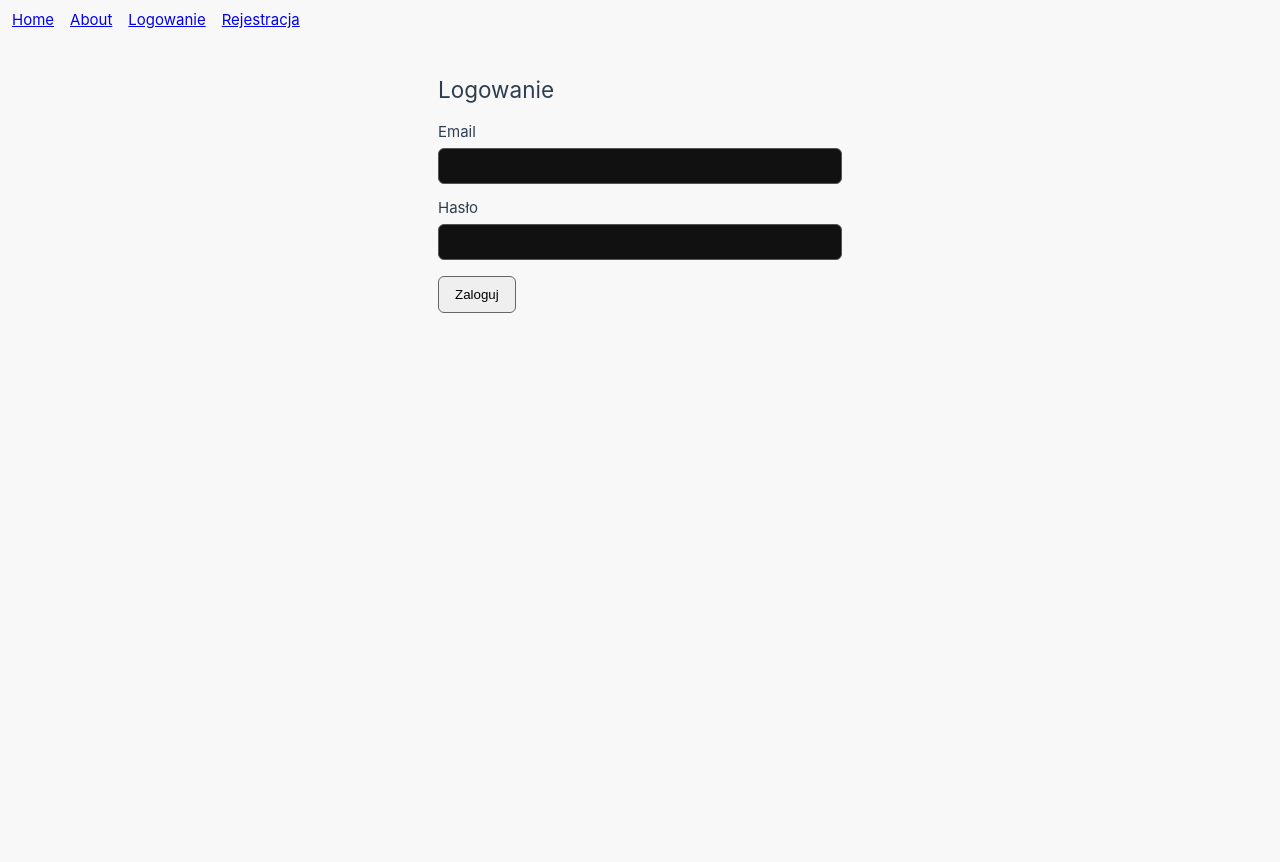
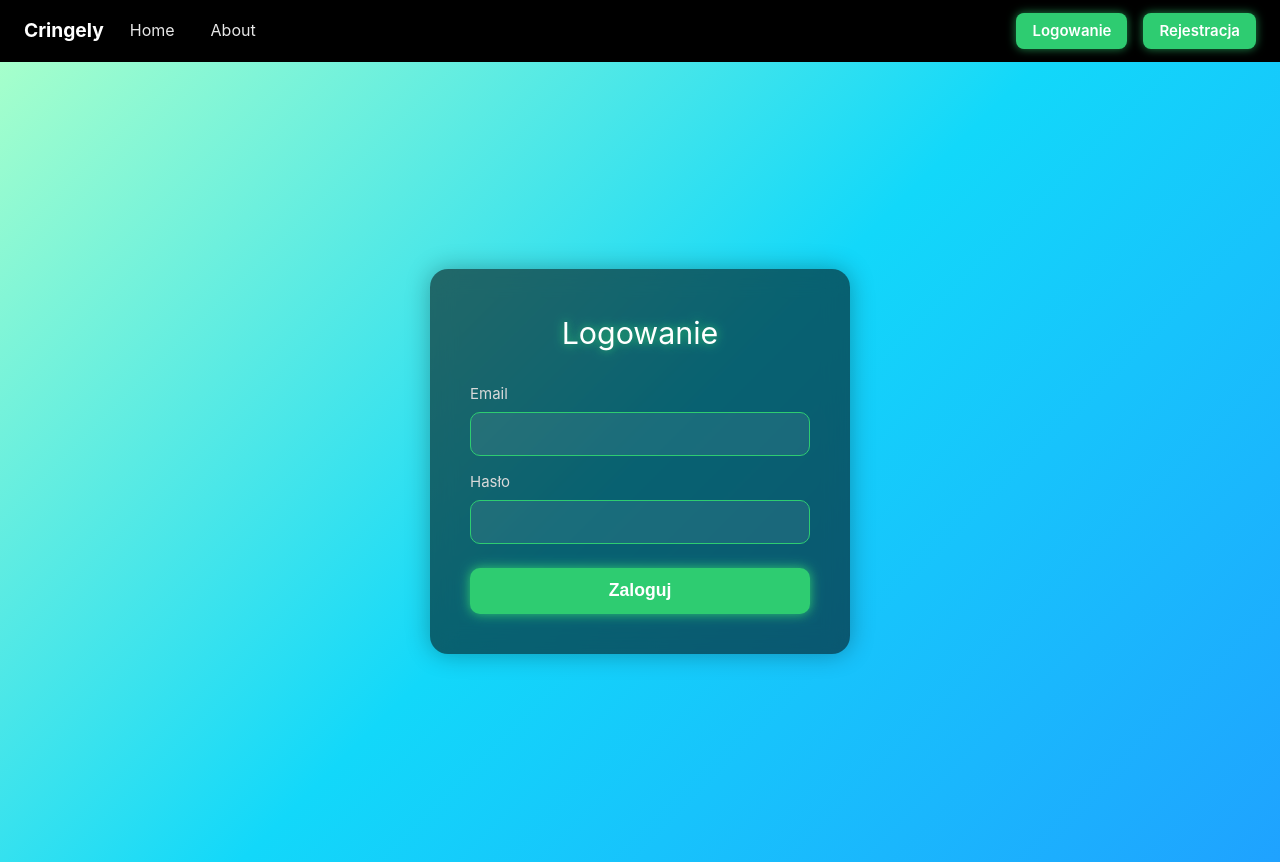
Before and after one commit to mejkelele/javascript-project, a Vue app in the folder Cringely/: page /login in a window 1280 px wide. Before the commit the page ends 800 px from the top, so only its background shows below. Built offline with nearby package versions, Linux system fonts and the light colour scheme; no server answers.

Commit message:
dodanie stylow do widokow logowania, rejestracji oraz do navbara

```diff
--- a/Cringely/src/App.vue
+++ b/Cringely/src/App.vue
@@ -1,22 +1,36 @@
 <script setup>
+import { RouterLink, RouterView } from 'vue-router'
 import { useAuthStore } from './stores/auth'
+
 const auth = useAuthStore()
 </script>
 
 <template>
-  <nav style="display:flex; gap:1rem; padding:8px 12px;">
-    <RouterLink to="/">Home</RouterLink>
-    <RouterLink to="/about">About</RouterLink>
+  <nav class="navbar">
 
-    <template v-if="!auth.isAuthenticated">
-      <RouterLink to="/login">Logowanie</RouterLink>
-      <RouterLink to="/register">Rejestracja</RouterLink>
-    </template>
+    <div class="nav-left">
+      <RouterLink to="/" class="nav-logo">
+        Cringely
+      </RouterLink>
 
-    <template v-else>
-      <span>Witaj, {{ auth.user?.name || auth.user?.email }}</span>
-      <button @click="auth.logout()">Wyloguj</button>
-    </template>
+      <RouterLink to="/" class="nav-link">Home</RouterLink>
+      <RouterLink to="/about" class="nav-link">About</RouterLink>
+    </div>
+
+    <div class="nav-right">
+
+      <template v-if="!auth.isAuthenticated">
+        <RouterLink to="/login" class="nav-btn">Logowanie</RouterLink>
+        <RouterLink to="/register" class="nav-btn">Rejestracja</RouterLink>
+      </template>
+
+      <template v-else>
+        <span class="nav-user">👋 {{ auth.user?.name || auth.user?.email }}</span>
+        <button class="nav-btn" @click="auth.logout()">Wyloguj</button>
+      </template>
+
+    </div>
+
   </nav>
 
   <RouterView />
--- a/Cringely/src/assets/main.css
+++ b/Cringely/src/assets/main.css
@@ -1 +1,196 @@
 @import './base.css';
+
+/* AUTH VIEWS (Login + Register) */
+
+.auth-page {
+  min-height: 100vh;
+  background: linear-gradient(135deg, #a6ffcb 0%, #12d8fa 50%, #1fa2ff 100%);
+  display: flex;
+  flex-direction: column;
+  justify-content: center;
+  align-items: center;
+  padding: 2rem;
+}
+
+.auth-card {
+  width: 100%;
+  max-width: 420px;
+  padding: 2.5rem;
+  border-radius: 18px;
+  background: rgba(0, 0, 0, 0.55);
+  backdrop-filter: blur(12px);
+  box-shadow: 0 0 25px rgba(0, 0, 0, 0.3);
+  animation: fadeIn 0.5s ease-out;
+}
+
+.auth-card h2 {
+  text-align: center;
+  margin-bottom: 1.5rem;
+  color: white;
+  font-size: 1.9rem;
+  text-shadow: 0 0 10px #2ecc71;
+}
+
+/* Formularz */
+label {
+  color: #d9d9d9;
+  display: block;
+  margin-top: 14px;
+}
+
+input {
+  width: 100%;
+  padding: 0.75rem;
+  margin-top: 6px;
+  border: 1px solid #2ecc71;
+  border-radius: 10px;
+  background: rgba(255, 255, 255, 0.07);
+  color: #fff;
+  font-size: 1rem;
+  transition: 0.2s;
+}
+
+input:focus {
+  border-color: #27ae60;
+  box-shadow: 0 0 10px #2ecc71;
+  outline: none;
+}
+
+/* Przyciski */
+button {
+  width: 100%;
+  margin-top: 1.5rem;
+  padding: 0.8rem;
+  font-size: 1.1rem;
+  border: none;
+  border-radius: 10px;
+  cursor: pointer;
+  background: #2ecc71;
+  color: white;
+  font-weight: bold;
+  transition: 0.25s;
+  box-shadow: 0 0 12px #2ecc71;
+}
+
+button:hover {
+  background: #27ae60;
+  box-shadow: 0 0 18px #2ecc71;
+}
+
+button:disabled {
+  opacity: 0.6;
+  cursor: not-allowed;
+}
+
+/* Wiadomości */
+.ok {
+  color: #2ecc71;
+  margin-top: 1rem;
+  text-align: center;
+}
+
+.err {
+  color: #ff6b6b;
+  margin-top: 1rem;
+  text-align: center;
+}
+
+/* Animacje */
+@keyframes fadeIn {
+  from {
+    opacity: 0;
+    transform: translateY(10px);
+  }
+  to {
+    opacity: 1;
+    transform: translateY(0);
+  }
+}
+
+.navbar {
+    width: 100%;
+    padding: 12px 24px;
+
+    /* Ciemne, półprzezroczyste tło */
+    background: rgba(0, 0, 0, 1);
+
+    display: flex;
+    justify-content: space-between;
+    align-items: center;
+
+
+    position: sticky;
+    top: 0;
+    z-index: 100;
+  }
+
+  /* --- Left side: logo + links --- */
+  .nav-left {
+    display: flex;
+    align-items: center;
+    gap: 1rem;
+  }
+
+  .nav-logo {
+    display: flex;
+    align-items: center;
+    gap: 6px;
+    color: white;
+    font-weight: bold;
+    font-size: 1.2rem;
+    text-decoration: none;
+  }
+
+  .nav-logo img {
+    width: 34px;
+    height: 34px;
+    filter: drop-shadow(0 0 6px rgba(0, 0, 0, 0.4));
+  }
+
+  /* NAV LINKS */
+  .nav-link {
+    color: #e7e7e7;
+    text-decoration: none;
+    font-size: 1rem;
+    padding: 6px 10px;
+    border-radius: 8px;
+    transition: 0.25s;
+  }
+
+  .nav-link:hover {
+    background: rgba(255, 255, 255, 0.1);
+    color: #2ecc71;
+  }
+
+  /* --- Right side buttons --- */
+  .nav-right {
+    display: flex;
+    align-items: center;
+    gap: 1rem;
+  }
+
+  .nav-btn {
+    padding: 6px 16px;
+    border-radius: 8px;
+    border: none;
+    background: #2ecc71;
+    color: white;
+    font-weight: 600;
+    cursor: pointer;
+    text-decoration: none;
+    transition: 0.25s;
+    box-shadow: 0 0 10px #2ecc71aa;
+  }
+
+  .nav-btn:hover {
+    background: #27ae60;
+    box-shadow: 0 0 16px #2ecc71;
+  }
+
+  /* User label */
+  .nav-user {
+    color: #fff;
+    font-weight: 500;
+    font-size: 0.95rem;
+    padding-right: 8px;
+  }
--- a/Cringely/src/views/LoginView.vue
+++ b/Cringely/src/views/LoginView.vue
@@ -3,6 +3,7 @@ import { ref } from 'vue'
 import api from '../services/api'
 import { useAuthStore } from '../stores/auth'
 import { useRouter } from 'vue-router'
+import '../assets/main.css'
 
 const auth = useAuthStore()
 const router = useRouter()
@@ -14,18 +15,24 @@ const message = ref(null)
 const error = ref(null)
 
 const submit = async () => {
-  error.value = null; message.value = null
-  if (!email.value || !password.value) { error.value = 'Podaj e-mail i hasło.'; return }
+  error.value = null
+  message.value = null
+
+  if (!email.value || !password.value) {
+    error.value = 'Podaj e-mail i hasło.'
+    return
+  }
+
   loading.value = true
+
   try {
     const { data } = await api.post('/auth/login', {
       email: email.value.trim(),
       password: password.value
     })
-    auth.setUser(data)              // ⬅️ USTAW USERA
-    message.value = `Zalogowano jako ${data?.email || email.value}`
-    password.value = ''
-    router.push('/')                // ⬅️ OPCJONALNE PRZEJŚCIE
+
+    auth.setUser(data)
+    router.push('/')
   } catch (e) {
     error.value = e?.response?.data?.error || 'Błąd logowania'
   } finally {
@@ -35,26 +42,25 @@ const submit = async () => {
 </script>
 
 <template>
-  <div class="container">
+  <div class="auth-page">
+    <div class="auth-card">
       <h2>Logowanie</h2>
+
       <form @submit.prevent="submit">
         <label>Email</label>
         <input v-model="email" type="email" required />
+
         <label>Hasło</label>
         <input v-model="password" type="password" required />
-      <button :disabled="loading">{{ loading ? 'Logowanie…' : 'Zaloguj' }}</button>
+
+        <button :disabled="loading">
+          {{ loading ? 'Logowanie…' : 'Zaloguj' }}
+        </button>
       </form>
+
       <p v-if="message" class="ok">{{ message }}</p>
-    <pre v-if="error" class="err">{{ error }}</pre>
+      <p v-if="error" class="err">{{ error }}</p>
+    </div>
+
   </div>
 </template>
-
-<style scoped>
-.container{max-width:420px;margin:2rem auto;padding:0 8px}
-label{display:block;margin-top:12px}
-input{width:100%;padding:.6rem;margin-top:.25rem;border:1px solid #555;border-radius:6px;background:#111;color:#eee}
-button{margin-top:1rem;padding:.6rem 1rem;border-radius:6px;border:1px solid #666;cursor:pointer}
-button[disabled]{opacity:.6;cursor:not-allowed}
-.ok{color:#16a34a;margin-top:.75rem;white-space:pre-wrap}
-.err{color:#dc2626;margin-top:.75rem;white-space:pre-wrap}
-</style>
--- a/Cringely/src/views/RegisterView.vue
+++ b/Cringely/src/views/RegisterView.vue
@@ -1,11 +1,12 @@
 <script setup>
 import { ref } from 'vue'
 import api from '../services/api'
-import { useAuthStore } from '../stores/auth'     // ⬅️ DODAJ
-import { useRouter } from 'vue-router'            // ⬅️ DODAJ
+import { useAuthStore } from '../stores/auth'
+import { useRouter } from 'vue-router'
+import '../assets/main.css'
 
-const auth = useAuthStore()                       // ⬅️ DODAJ
-const router = useRouter()                        // ⬅️ DODAJ
+const auth = useAuthStore()
+const router = useRouter()
 
 const email = ref('')
 const password = ref('')
@@ -17,28 +18,29 @@ const error = ref(null)
 const submit = async () => {
   error.value = null
   message.value = null
+
   if (!email.value || !password.value || password.value.length < 6) {
     error.value = 'Podaj poprawny e-mail i hasło (min. 6 znaków).'
     return
   }
+
   loading.value = true
+
   try {
     const { data } = await api.post('/auth/register', {
       email: email.value.trim(),
       password: password.value,
-      name: name.value.trim() || null
+      name: name.value.trim() || null,
     })
-    auth.setUser(data)                             // ⬅️ USTAW USERA
-    message.value = `Rejestracja OK. Zalogowano jako ${data?.email || ''}`
-    password.value = ''
-    router.push('/')                               // ⬅️ OPCJONALNE PRZEJŚCIE
+
+    auth.setUser(data)
+    router.push('/')
   } catch (e) {
-    const backendError =
+    error.value =
       e?.response?.data?.error ||
       (Array.isArray(e?.response?.data?.errors)
-        ? e.response.data.errors.map(x => x.msg || x.message).join('\n')
-        : e?.message)
-    error.value = backendError || 'Błąd rejestracji'
+        ? e.response.data.errors.map((m) => m.msg || m.message).join('\n')
+        : e?.message || 'Błąd rejestracji')
   } finally {
     loading.value = false
   }
@@ -46,35 +48,27 @@ const submit = async () => {
 </script>
 
 <template>
-  <div class="container">
-    <h2>Rejestracja</h2>
+  <div class="auth-page">
+    <div class="auth-card">
+      <h2>Rejestracja</h2>
 
-    <form @submit.prevent="submit" novalidate>
-      <label for="email">Email</label>
-      <input id="email" v-model="email" type="email" autocomplete="email" required />
+      <form @submit.prevent="submit" novalidate>
+        <label>Email</label>
+        <input v-model="email" type="email" required />
 
-      <label for="password">Hasło (min 6)</label>
-      <input id="password" v-model="password" type="password" minlength="6" autocomplete="new-password" required />
+        <label>Hasło (min 6)</label>
+        <input v-model="password" type="password" minlength="6" required />
 
-      <label for="name">Imię</label>
-      <input id="name" v-model="name" type="text" autocomplete="given-name" />
+        <label>Imię</label>
+        <input v-model="name" type="text" />
 
-      <button type="submit" :disabled="loading">
-        {{ loading ? 'Wysyłanie…' : 'Zarejestruj' }}
-      </button>
-    </form>
+        <button :disabled="loading">
+          {{ loading ? 'Rejestrowanie…' : 'Zarejestruj' }}
+        </button>
+      </form>
 
-    <p v-if="message" class="ok">{{ message }}</p>
-    <pre v-if="error" class="err">{{ error }}</pre>
+      <p v-if="message" class="ok">{{ message }}</p>
+      <p v-if="error" class="err">{{ error }}</p>
+    </div>
   </div>
 </template>
-
-<style scoped>
-.container{max-width:420px;margin:2rem auto;padding:0 8px}
-label{display:block;margin-top:12px}
-input{width:100%;padding:.6rem;margin-top:.25rem;border:1px solid #555;border-radius:6px;background:#111;color:#eee}
-button{margin-top:1rem;padding:.6rem 1rem;border-radius:6px;border:1px solid #666;cursor:pointer}
-button[disabled]{opacity:.6;cursor:not-allowed}
-.ok{color:#16a34a;margin-top:.75rem;white-space:pre-wrap}
-.err{color:#dc2626;margin-top:.75rem;white-space:pre-wrap}
-</style>
```
Also changed, not shown: 2 other files (tests, documents, lock files or other folders). Lines whose indentation alone changed are shown as unchanged.
